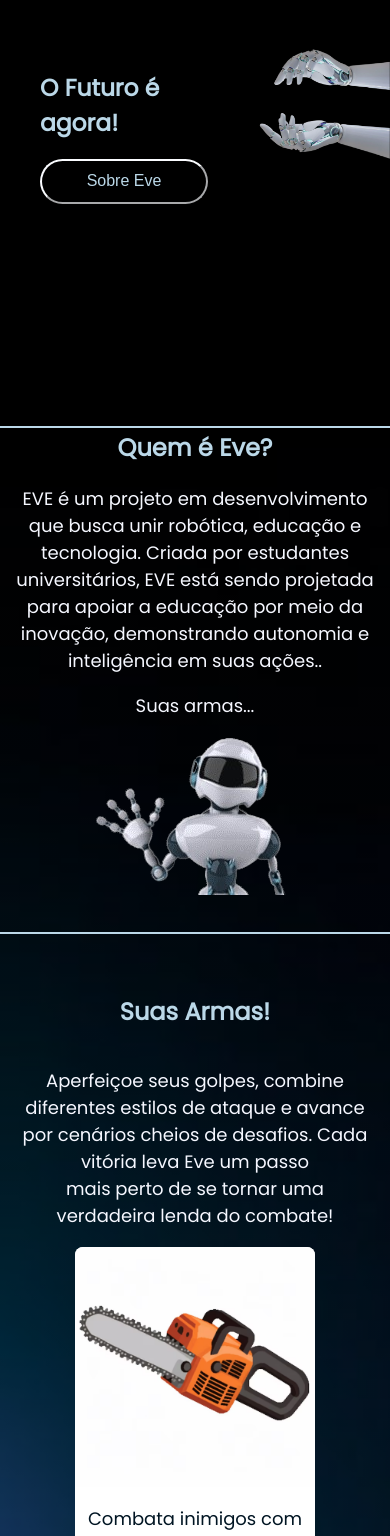
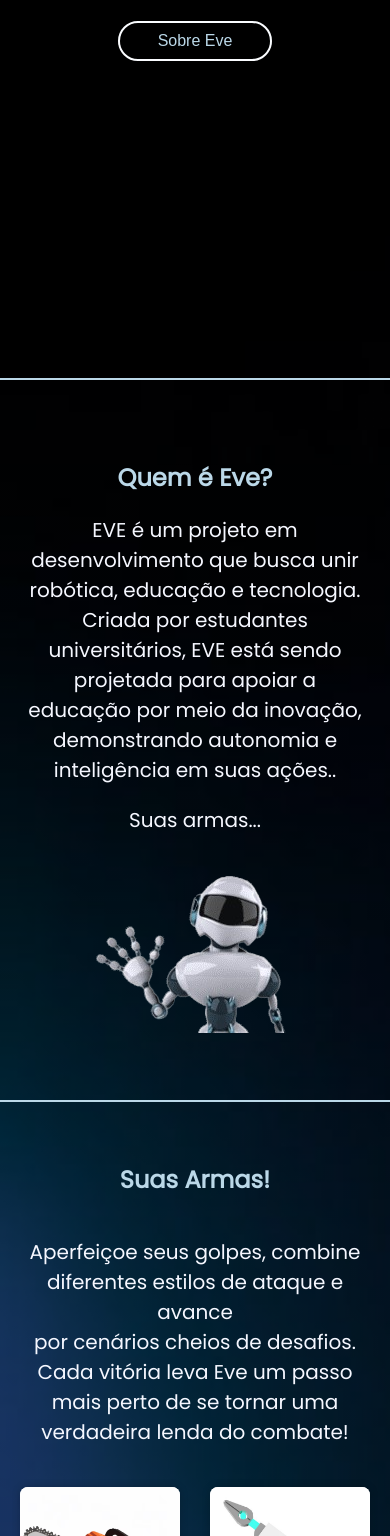
Before and after one commit to Mpeedro/Page-Sprint2, a plain HTML site: page index.html in a window 390 px wide. Shown: the part 464-2000 px from the top of the page. Drawn offline with Linux system fonts and the light colour scheme.

Commit message:
atualizações

```diff
--- a/index.html
+++ b/index.html
@@ -5,19 +5,21 @@
     <meta name="viewport" content="width=device-width, initial-scale=1.0">
     <link rel="stylesheet" href="style.css">
      <link href="https://fonts.googleapis.com/css2?family=Poppins&display=swap" rel="stylesheet">
-    <title>Projeto-Dribble</title>
+    <title>Eve</title>
+
+    <link rel="shortcut icon" href="imgs/icom.png" type="image/x-icon">
 </head>
 <body>
 
     <!-- Menu de navegação + Pagina princial-->
-     <!--Decidimos continuar com menu com a imagem da mao, mas colocamos um botao pra
-     section quem é eve-->
+     <!--Decidimos continuar com menu e com a imagem da mao, mas colocamos um botao pra
+     section "quem é eve"-->
 
 
    <div class="hero-mother">
 
     <header class="header-hero">
-        <img src="imgs/logo.png" alt="Logo do site">
+        <img  src="imgs/logo.png" alt="Logo do site">
             <nav class="nav-hero">
                 <ul>
                     <li>
@@ -46,7 +48,7 @@
             <a href="#s2">Sobre Eve</a>
         </button>
          </div>
-         <img class="s1-img" src="imgs/Mão.png" alt="imagem da mão">
+         <img class="hand-img" src="imgs/Mão.png" alt="imagem da mão">
     </section>
     </div>
 
@@ -66,7 +68,7 @@
         <p>
             Suas armas...
         </p>
-        <button >
+        <button>
             <a href="#s3"><img src="imgs/Robô.png" alt=""></a>
         </button>
     </div>
--- a/style.css
+++ b/style.css
@@ -7,14 +7,17 @@ body {
     background-size: cover;
 }
 
+/* HERO (HEADER + S1)*/
 .hero-mother {
-    height: 100dvh;
     width: 100%;
+    min-height: 100dvh;
     display: flex;
     flex-direction: column;
     justify-content: flex-start;
     align-items: center;
-
+    border-bottom: 2px solid rgb(187, 216, 232);
+    box-sizing: border-box;
+    padding-bottom: 40px;
 }
 
 .header-hero {
@@ -23,11 +26,9 @@ body {
     width: 90%;
     max-width: 1200px;
     border-radius: 4px;
-    height: 10dvh;
     display: flex;
     justify-content: space-between;
     align-items: center;
-
 }
 
 .header-hero img {
@@ -50,12 +51,13 @@ body {
 }
 
 .nav-hero ul li a {
-    color: hsl(84,100%,99%);
+    color: hsl(84, 100%, 99%);
     font-size: 3dvh;
     text-decoration: none;
     font-family: 'Raleway', sans-serif;
 }
 
+/* ==================== SECTION 1 ==================== */
 #s1 {
     position: relative;
     width: 100%;
@@ -66,25 +68,13 @@ body {
     text-align: center;
     padding: 20px;
     box-sizing: border-box;
-    border-bottom: 2px solid rgb(187, 216, 232);
-    overflow: hidden; /* evita invasão de #s2 */
+    overflow: hidden;
 }
 
 .s1-div {
     max-width: 600px;
     padding: 20px;
-    z-index: 1;
-}
-
-.s1-img {
-    position: absolute;
-    right: 0;
-    top: 50%;
-    transform: translateY(-50%);
-    width: clamp(200px, 35%, 700px);
-    height: auto;
-    max-height: 80vh;
-    padding-bottom: 50px;
+    z-index: 10;
 }
 
 #s1 h1 {
@@ -98,18 +88,15 @@ body {
     height: 45px;
     border-radius: 25px;
     background-color: transparent;
-    border-color: hsl(216,100%,99%);
+    border: 2px solid hsl(216, 100%, 99%);
     font-size: clamp(16px, 2vw, 20px);
-    color: hsl(60,14%,99%);
+    color: hsl(60, 14%, 99%);
     cursor: pointer;
-    white-space: nowrap;
-    overflow: hidden;
-    text-overflow: ellipsis;
     transition: all 0.2s ease;
 }
 
 #s1 button:hover {
-    background-color: hsl(198,54%,25%);
+    background-color: hsl(198, 54%, 25%);
     transform: scale(1.05);
 }
 
@@ -119,43 +106,57 @@ body {
 }
 
 #s1 button a:hover {
-    color:hsl(222,22%,82%);
+    color: hsl(222, 22%, 82%);
 }
 
-/* SECTION 2 */
+/* Imagem da mão */
+.hand-img {
+    position: absolute;
+    right: 0;
+    bottom: 0;
+    width: clamp(200px, 35%, 700px);
+    height: auto;
+    max-height: 80vh;
+    z-index: 1;
+    opacity: 0.95;
+}
 
+/* ==================== SECTION 2 ==================== */
 #s2 {
     display: flex;
+    flex-direction: column;
     align-items: center;
     justify-content: center;
     text-align: center;
-    border-bottom: 2px solid  rgb(187, 216, 232);
+    border-bottom: 2px solid rgb(187, 216, 232);
+    padding: 60px 20px;
+    box-sizing: border-box;
 }
 
 .div-s2 {
-    text-align:center;
     max-width: 500px;
-    justify-content:center;
 }
 
 .div-s2 h2 {
     color: rgb(187, 216, 232);
     font-weight: bold;
     font-size: clamp(24px, 4vw, 30px);
+    margin-bottom: 20px;
 }
 
 .div-s2 p {
-    font-size: clamp(25px, 2.5vw, 25px);
-    color: hsl(227,100%,98%);
+    font-size: clamp(20px, 2.5vw, 25px);
+    color: hsl(227, 100%, 98%);
+    line-height: 1.5;
 }
 
 .div-s2 button {
     background-color: transparent;
-    border: 0px solid transparent;
+    border: none;
+    margin-top: 20px;
 }
 
-/* SECTION 3 */
-
+/* ==================== SECTION 3 ==================== */
 #s3 {
     display: flex;
     flex-direction: column;
@@ -169,12 +170,20 @@ body {
     font-size: clamp(24px, 4vw, 30px);
 }
 
+.apr {
+    color: hsl(227, 100%, 98%);
+    font-family: "Poppins";
+    font-size: 20px;
+    margin-bottom: 40px;
+}
+
 .card {
-  display: flex;
-  flex-wrap: wrap;
+  display: grid;
+  grid-template-columns: repeat(2, 1fr);
+  gap: 30px;
   justify-content: center;
-  gap: 20px;
-  max-width: 460px;
+  align-items: start;
+  max-width: 500px;
   margin: 0 auto;
 }
 
@@ -183,7 +192,9 @@ body {
   border-radius: 8px;
   overflow: hidden;
   text-align: center;
-  width: 200px;
+  width: 100%;
+  box-shadow: 0 0 8px rgba(0, 0, 0, 0.2);
+  transition: transform 0.2s ease;
 }
 
 .cards img {
@@ -192,133 +203,62 @@ body {
     height: auto;
 }
 
-.apr {
-    color: hsl(227,100%,98%);
-    font-family:"poppins";
+.cards p {
+    color: hsl(204, 94%, 7%);
+    font-family: "Poppins";
     font-size: 20px;
+    padding: 10px;
 }
 
-.cards p {
-    color:hsl(204,94%,7%);
-    font-family:"poppins";
-    font-size: 20px;
-}
 
 footer {
     height: 100px;
 }
 
 
+/* responsividade */
 
-@media (max-width: 992px) {
-  .header-hero {
-    flex-direction: column;
-    gap: 15px;
-    height: auto;
-    border-bottom: 2px solid  rgb(187, 216, 232);
+@media (max-width: 768px) {
+  #s1 {
+    padding: 20px 15px;
   }
 
-  .nav-hero ul {
-    gap: 20px;
+
+  #s1 .s1-responsive {
+    display: flex;
+    flex-direction: row;
+    align-items: center;
+    justify-content: space-between;
+    width: 100%;
+    gap: 10px;
   }
 
-  .s1-img {
-    width: 45%;
-    opacity: 0.9;
+  #s1 .s1-div {
+    max-width: 100%;
+    display: flex;
+    flex-direction: column;
+    gap: 10px;
   }
 
-  #s1 h1 {
-    font-size: clamp(26px, 5vw, 60px);
+  #s1 .hand-img {
+    display: none;
   }
 
   #s1 button {
-    width: 60%;
-  }
-
-  .card {
-    max-width: 600px;
+    width: 100%;
+    height: 45px;
+    font-size: 1.1rem;
   }
 }
 
 
-
-@media (max-width: 768px) {
-  .header-hero {
-    flex-direction: column;
-    align-items: center;
-    text-align: center;
-    gap: 10px;
-    border-bottom: 2px solid  rgb(187, 216, 232);
-  }
-
-  .nav-hero ul {
-    flex-direction: column;
-    gap: 10px;
-  }
-
-
-  #s1 {
-    flex-direction: row;
-    justify-content: space-between;
-    align-items: center;
-    text-align: left;
-    padding: 20px;
-  }
-
-  .s1-div {
-    flex: 1 1 60%;
-    max-width: 60%;
-    text-align: left;
-    padding-right: 10px;
-  }
-
-  .s1-img {
-    flex: 0 0 35%;
-    width: 35%;
-    margin: 0;
-    align-self: center;
-  }
-
-  #s1 h1 {
-    font-size: clamp(22px, 6vw, 40px);
+@media (max-width: 480px) {
+  #s1 .s1-div {
+    max-width: 100%;
   }
 
   #s1 button {
-    width: 80%;
-    max-width: 220px;
-  }
-
-  #s2 {
-    flex-direction: column;
-    padding: 30px 10px;
-  }
-
-  .div-s2 p {
-    font-size: clamp(18px, 3vw, 22px);
-  }
-
-  .card {
-    flex-direction: column;
-    align-items: center;
-    max-width: 100%;
-  }
-
-  .cards {
-    width: 80%;
-    max-width: 300px;
-  }
-
-  .cards p {
-    font-size: 18px;
-  }
-
-  .apr {
-    font-size: 18px;
-  }
-
-  footer {
-    height: auto;
-    text-align: center;
-    padding: 20px 10px;
+    font-size: 1rem;
+    height: 40px;
   }
 }
```
Also changed, not shown: imgs/icom.png (added).
